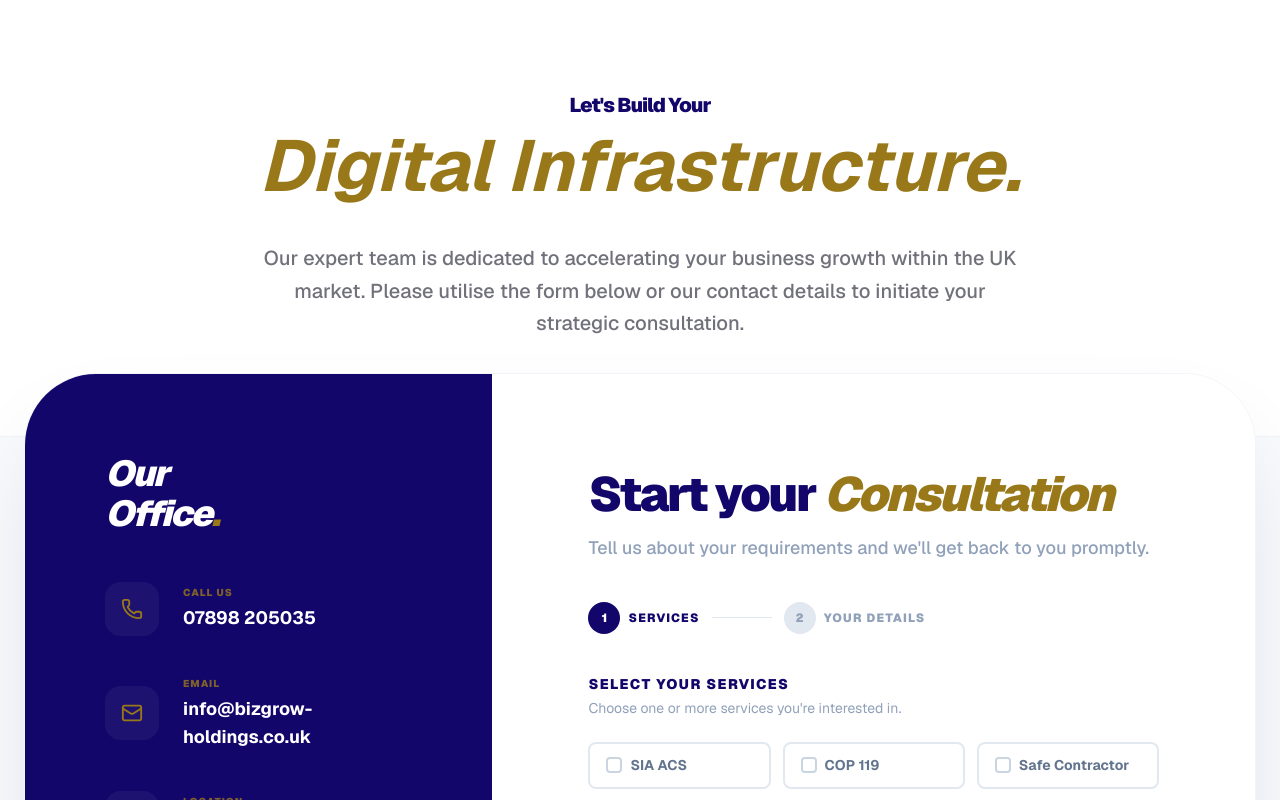
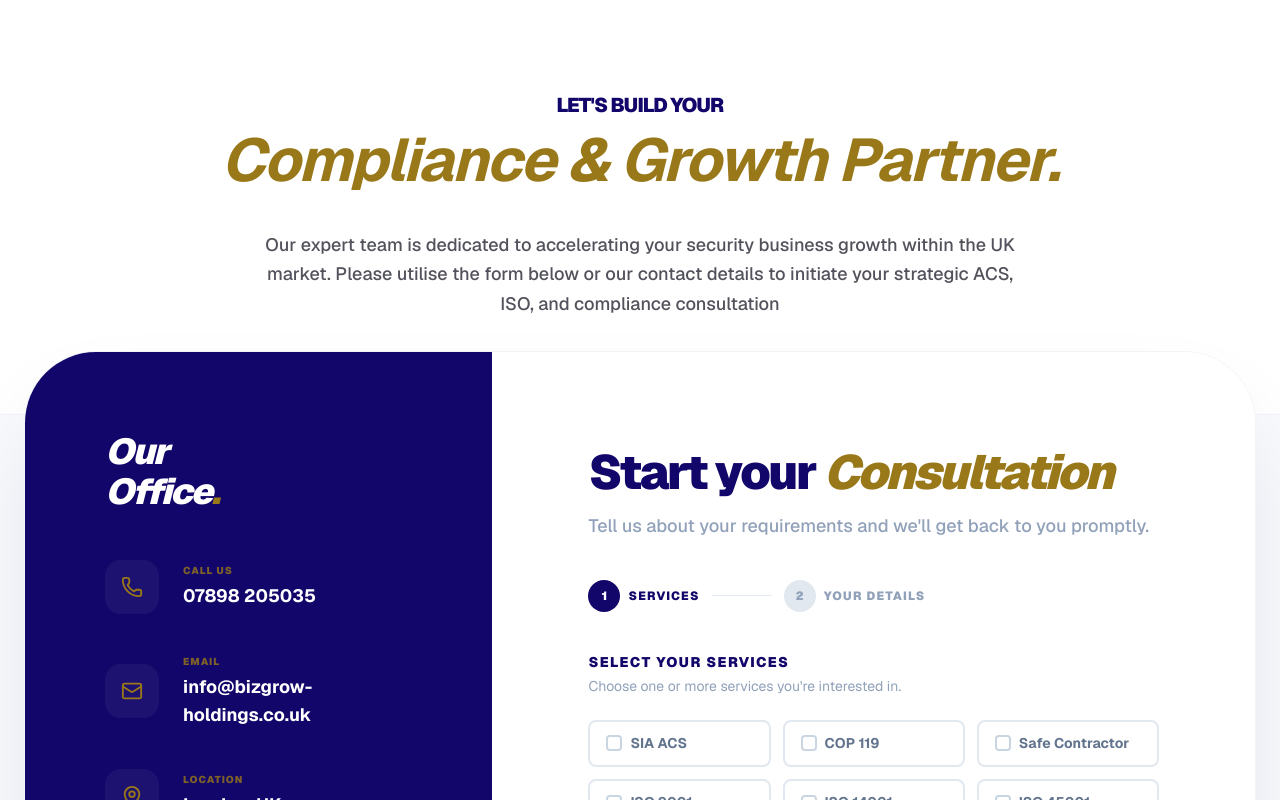
Before and after one commit to bizgrowholdings50-ctrl/Bizgrow-Holdings, a Next.js app: page /contact-us in a window 1280 px wide. Shown: the part 800-1600 px from the top of the page. Built offline with nearby package versions, Linux system fonts and the light colour scheme.

Commit message:
Add some logix in contact form for coupon

```diff
--- a/app/contact-us/page.jsx
+++ b/app/contact-us/page.jsx
@@ -2,20 +2,27 @@ import React from "react";
 import FadeIn from "@/components/MotionWrapper";
 import JsonLd from "@/components/JsonLd";
 import { contactPageSchema } from "@/lib/jsonSchemas";
-import { Mail, Phone, MapPin, Globe, Sparkles } from "lucide-react";
 import ContactForm from "@/components/ContactForm";
+import { Mail, Phone, MapPin, Globe } from "lucide-react";
 
 export const metadata = {
   title: "Contact Us | Security Business UK | BizGrow Holdings Ltd",
   description:
     "Contact Us with BizGrow Holdings for Expert Support in Compliance, ACS, ISO, and Business Growth Services for UK Security Businesses.",
 };
-const ContactPage = () => {
+
+const ContactPage = async ({ searchParams }) => {
+  const params = await searchParams;
+  const hasCoupon = !!params?.coupon; // Link mein '?coupon=...' check karne ke liye
+
   return (
     <>
       <JsonLd schema={contactPageSchema} />
-      <main className="bg-[#f8fafc] text-zinc-900 overflow-x-hidden w-full relative min-h-screen">
-      {/* 🔹 1. HERO HEADER (h-screen) */}
+      <main
+        className={`${hasCoupon ? "bg-white" : "bg-[#f8fafc]"} text-zinc-900 overflow-x-hidden w-full relative min-h-screen`}
+      >
+        {/* 🔹 1. HERO HEADER - Coupon campaign par hide rahega */}
+        {!hasCoupon && (
           <section className="relative h-screen w-full flex items-center bg-[#12066a] overflow-hidden">
             <div
               className="absolute inset-0 z-0 opacity-25"
@@ -39,34 +46,50 @@ const ContactPage = () => {
               </FadeIn>
             </div>
           </section>
+        )}
 
         {/* 🔹 2. MAIN HEADING SECTION */}
-      <section className="py-24 bg-white relative z-20 border-b border-slate-100">
+        <section
+          className={`${hasCoupon ? "pt-32 pb-12" : "py-24"} bg-white relative z-20 border-b border-slate-100`}
+        >
           <div className="max-w-7xl mx-auto px-6">
             <div className="max-w-7xl text-center">
-            {/* 1. Main Heading Animation */}
+              {/* 1. Main Heading */}
               <FadeIn direction="up" delay={0.2}>
-              <h2 className="text-[#12066a] text-xl font-black tracking-tighter leading-[0.9] mb-4">
-                Let's Build Your
+                <h2 className="text-[#12066a] text-xl font-black tracking-tighter leading-[0.9] mb-4 uppercase">
+                  {hasCoupon ? "Exclusive Campaign Offer" : "Let's Build Your"}
                 </h2>
               </FadeIn>
 
-            {/* 2. Sub-Heading (Italic) Animation */}
+              {/* 2. Sub-Heading */}
               <FadeIn direction="up" delay={0.4}>
-              <span className="text-[#997819] italic font-bold text-4xl md:text-7xl block mb-10">
-                Digital Infrastructure.
+                <span className="text-[#997819] italic font-bold text-4xl md:text-6xl block mb-10 tracking-tight">
+                  {hasCoupon
+                    ? "Accelerate Your Growth."
+                    : "Compliance & Growth Partner."}
                 </span>
               </FadeIn>
 
-            {/* 3. Paragraph Animation */}
+              {/* 3. Paragraph */}
               <div className="w-full flex justify-center">
                 <div className="max-w-3xl mx-auto">
                   <FadeIn direction="up" delay={0.6}>
-                  <p className="text-zinc-500 text-lg md:text-xl font-medium leading-relaxed">
-                    Our expert team is dedicated to accelerating your business
-                    growth within the UK market. Please utilise the form below
-                    or our contact details to initiate your strategic
-                    consultation.
+                    <p className="text-zinc-600 text-lg md:text-lg font-medium leading-relaxed">
+                      {hasCoupon ? (
+                        <>
+                          Your coupon code has been successfully applied! Secure
+                          your
+                          <span className="text-[#12066a] font-bold">
+                            {" "}
+                            strategic consultation{" "}
+                          </span>
+                          with the UK's leading compliance experts today. Fill
+                          out the form below to lock in your exclusive rate and
+                          fast-track your corporate growth.
+                        </>
+                      ) : (
+                        "Our expert team is dedicated to accelerating your security business growth within the UK market. Please utilise the form below or our contact details to initiate your strategic ACS, ISO, and compliance consultation"
+                      )}
                     </p>
                   </FadeIn>
                 </div>
@@ -75,11 +98,21 @@ const ContactPage = () => {
           </div>
         </section>
 
-      {/* 🔹 3. THE CONTACT CARD (Details & Form) */}
-      <section className="relative z-30 -mt-16 pb-24 px-4 sm:px-6">
-        <div className="max-w-7xl mx-auto bg-white rounded-[3rem] md:rounded-[4.5rem] shadow-[0_50px_100px_-20px_rgba(18,6,106,0.12)] border border-slate-100 overflow-hidden flex flex-col lg:flex-row">
-          {/* LEFT: Contact Details */}
-          <div className="lg:w-[38%] bg-[#12066a] p-12 md:p-20 text-white flex flex-col justify-between relative">
+        {/* 🔹 3. THE CONTACT CARD (Perfect Wrapper Dynamic Logic) */}
+        <section
+          className={`relative z-30 ${hasCoupon ? "pt-4 pb-24" : "-mt-16 pb-24"} px-4 sm:px-6`}
+        >
+          {/* Normal state mein unified block layout aur coupon mein transparent container */}
+          <div
+            className={`max-w-7xl mx-auto flex flex-col lg:flex-row items-stretch overflow-hidden
+              ${hasCoupon
+                ? "justify-center"
+                : "bg-white rounded-[3rem] md:rounded-[4.5rem] shadow-[0_50px_100px_-20px_rgba(18,6,106,0.12)] border border-slate-100"
+              }`}
+          >
+            {/* LEFT SIDE DETAILS PANEL - Only visible on Normal state */}
+            {!hasCoupon && (
+              <div className="w-full lg:w-[38%] bg-[#12066a] p-12 md:p-20 text-white flex flex-col justify-between relative min-h-[600px]">
                 <div className="relative z-10">
                   <h3 className="text-4xl font-black tracking-tighter italic mb-12">
                     Our <br /> Office<span className="text-[#997819]">.</span>
@@ -87,21 +120,9 @@ const ContactPage = () => {
 
                   <div className="space-y-10">
                     {[
-                  {
-                    icon: <Phone size={22} />,
-                    label: "Call Us",
-                    val: "07898 205035",
-                  },
-                  {
-                    icon: <Mail size={22} />,
-                    label: "Email",
-                    val: "info@bizgrow-holdings.co.uk",
-                  },
-                  {
-                    icon: <MapPin size={22} />,
-                    label: "Location",
-                    val: "London, UK ",
-                  },
+                      { icon: <Phone size={22} />, label: "Call Us", val: "07898 205035" },
+                      { icon: <Mail size={22} />, label: "Email", val: "info@bizgrow-holdings.co.uk" },
+                      { icon: <MapPin size={22} />, label: "Location", val: "London, UK " },
                     ].map((item, i) => (
                       <div key={i} className="flex items-center gap-6 group">
                         <div className="p-4 bg-white/5 rounded-2xl text-[#997819] group-hover:bg-[#997819] group-hover:text-white transition-all duration-300">
@@ -125,14 +146,23 @@ const ContactPage = () => {
                   <Globe size={24} />
                 </div>
               </div>
+            )}
 
-          {/* RIGHT: The Form */}
-          <div className="lg:w-[62%] p-10 md:p-24 bg-white">
+            {/* RIGHT SIDE: Contact Form */}
+            <div
+              className={`bg-white
+                ${hasCoupon
+                  ? "w-full max-w-2xl p-8 md:p-16 rounded-[2.5rem] shadow-[0_50px_100px_-20px_rgba(18,6,106,0.12)] border border-slate-100"
+                  : "w-full lg:w-[62%] p-10 md:p-24"
+                }`}
+            >
               <ContactForm />
             </div>
           </div>
         </section>
-      {/* 🔹 4. GOOGLE MAP SECTION (Rounded & Refined) */}
+
+        {/* 🔹 4. GOOGLE MAP SECTION - Coupon par hide rahega */}
+        {!hasCoupon && (
           <section className="max-w-7xl h-[500px] mx-auto px-4 sm:px-6 mb-24">
             <div className="w-full h-full relative bg-slate-100 rounded-[2rem] md:rounded-[3rem] overflow-hidden shadow-2xl shadow-[#12066a]/5 grayscale hover:grayscale-0 transition-all duration-1000 border border-white">
               <iframe
@@ -146,11 +176,7 @@ const ContactPage = () => {
                 title="BizGrow Office Location"
                 className="rounded-[2rem] md:rounded-[3rem]"
               />
-
-          {/* Bottom Gradient for Smooth Blend */}
               <div className="absolute inset-x-0 bottom-0 h-32 bg-gradient-to-t from-white/20 to-transparent pointer-events-none" />
-
-          {/* Map Overlay Badge */}
               <div className="absolute top-8 left-8 bg-white/90 backdrop-blur-md px-6 py-3 rounded-2xl shadow-lg border border-slate-100 flex items-center gap-3">
                 <div className="w-2 h-2 bg-[#997819] rounded-full animate-ping" />
                 <span className="text-[10px] font-black uppercase tracking-widest text-[#12066a]">
@@ -159,6 +185,7 @@ const ContactPage = () => {
               </div>
             </div>
           </section>
+        )}
       </main>
     </>
   );
--- a/components/ContactForm.jsx
+++ b/components/ContactForm.jsx
@@ -231,15 +231,15 @@ const ContactStep = ({ selectedServices, onBack, coupon }) => {
     <form className="w-full" id="consultation-form" onSubmit={handleSubmit}>
       {/* Header */}
       <div className="mb-10">
-        <button
+       {coupon? (null):(<button
           type="button"
           onClick={onBack}
           className="flex items-center gap-2 text-slate-400 hover:text-[#12066a] transition-colors mb-6 text-xs font-black uppercase tracking-widest"
         >
           <ChevronLeft size={14} />
           Back to Services
-        </button>
-
+        </button>)
+}
         <h2 className="text-4xl md:text-5xl font-black text-[#12066a] tracking-tighter mb-4">
           {coupon ? (
             <>Send <span className="text-[#997819] italic">Quotation</span></>
```
Lines whose indentation alone changed are shown as unchanged.
